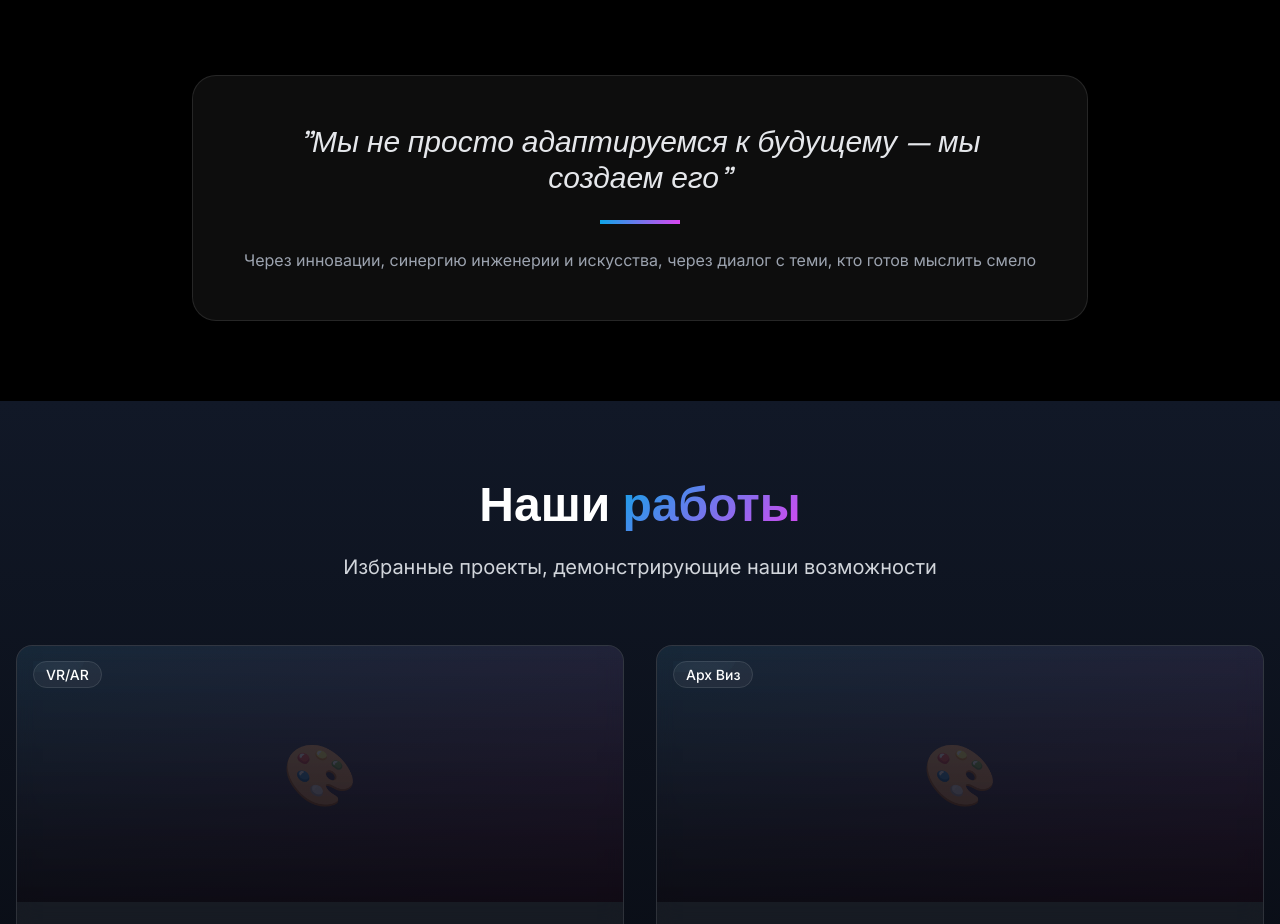
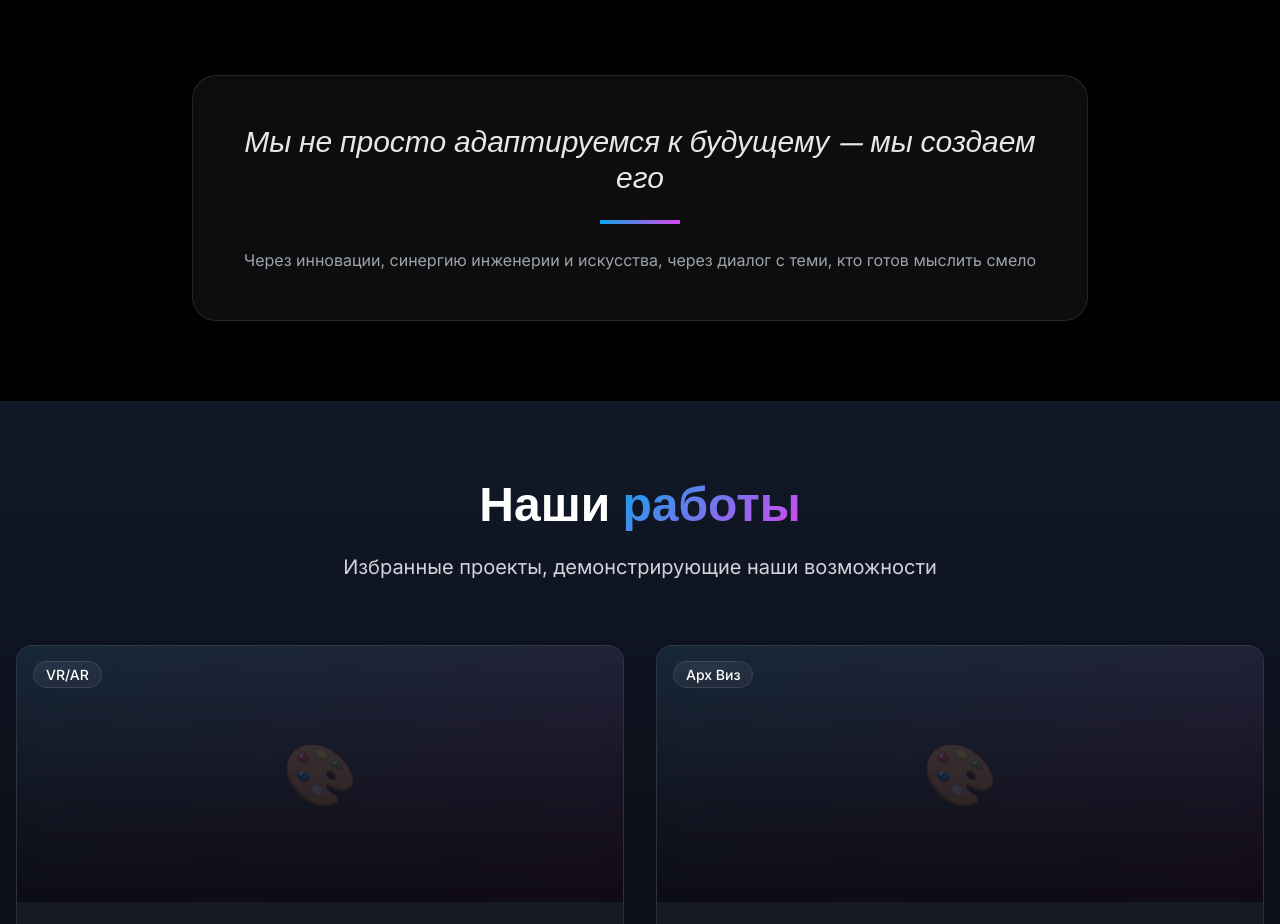
Before and after one commit to Alhimik11/alhimik-studio, a Next.js app: page / in a window 1280 px wide. Shown: the part 2680-3604 px from the top of the page. Built offline with nearby package versions, Linux system fonts and the light colour scheme.

Commit message:
Remove quotes to fix ESLint

```diff
--- a/app/about/page.tsx
+++ b/app/about/page.tsx
@@ -175,11 +175,10 @@ export default function AboutPage() {
       <section className="py-20 bg-black">
         <div className="container mx-auto px-4">
           <div className="max-w-4xl mx-auto glass rounded-3xl p-12 text-center space-y-6">
-            <div className="text-6xl mb-6">"</div>
             <blockquote className="space-y-6">
-              <p className="text-2xl md:text-3xl font-display italic text-gray-200">
-                Мы не просто адаптируемся к будущему — мы создаем его
-              </p>
+  <p className="text-2xl md:text-3xl font-display italic text-gray-200">
+    Мы не просто адаптируемся к будущему — мы создаем его
+  </p>
               <div className="w-20 h-1 bg-gradient-to-r from-primary-500 to-accent-500 mx-auto" />
               <p className="text-gray-400">
                 Через инновации, синергию инженерии и искусства, через диалог с теми, кто готов мыслить смело.
--- a/components/sections/About.tsx
+++ b/components/sections/About.tsx
@@ -95,7 +95,7 @@ export function About() {
         <div className="mt-20 glass rounded-3xl p-12 text-center max-w-4xl mx-auto">
           <blockquote className="space-y-6">
             <p className="text-2xl md:text-3xl font-display italic text-gray-200">
-              "Мы не просто адаптируемся к будущему — мы создаем его"
+               Мы не просто адаптируемся к будущему — мы создаем его
             </p>
             <div className="w-20 h-1 bg-gradient-to-r from-primary-500 to-accent-500 mx-auto" />
             <p className="text-gray-400">
```
